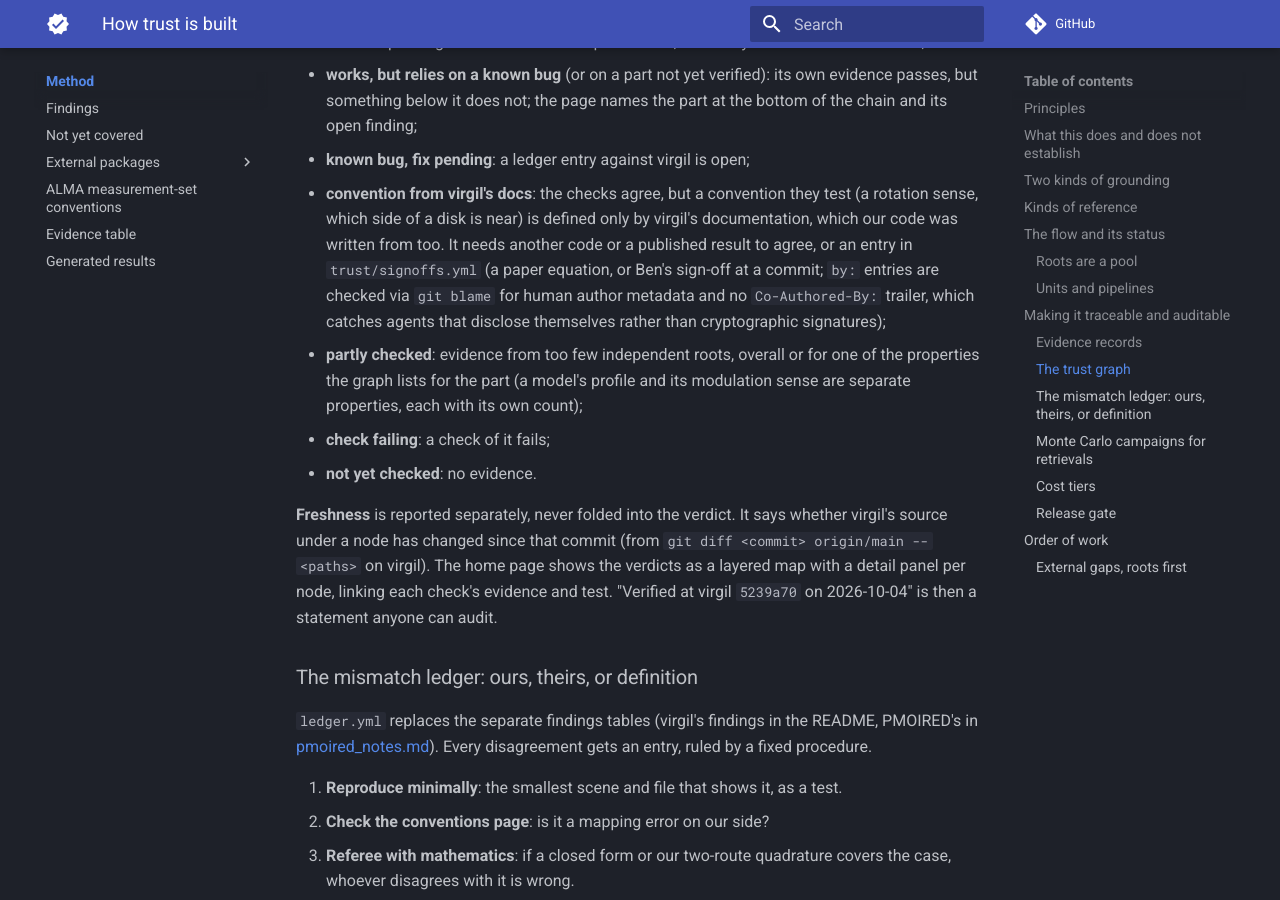
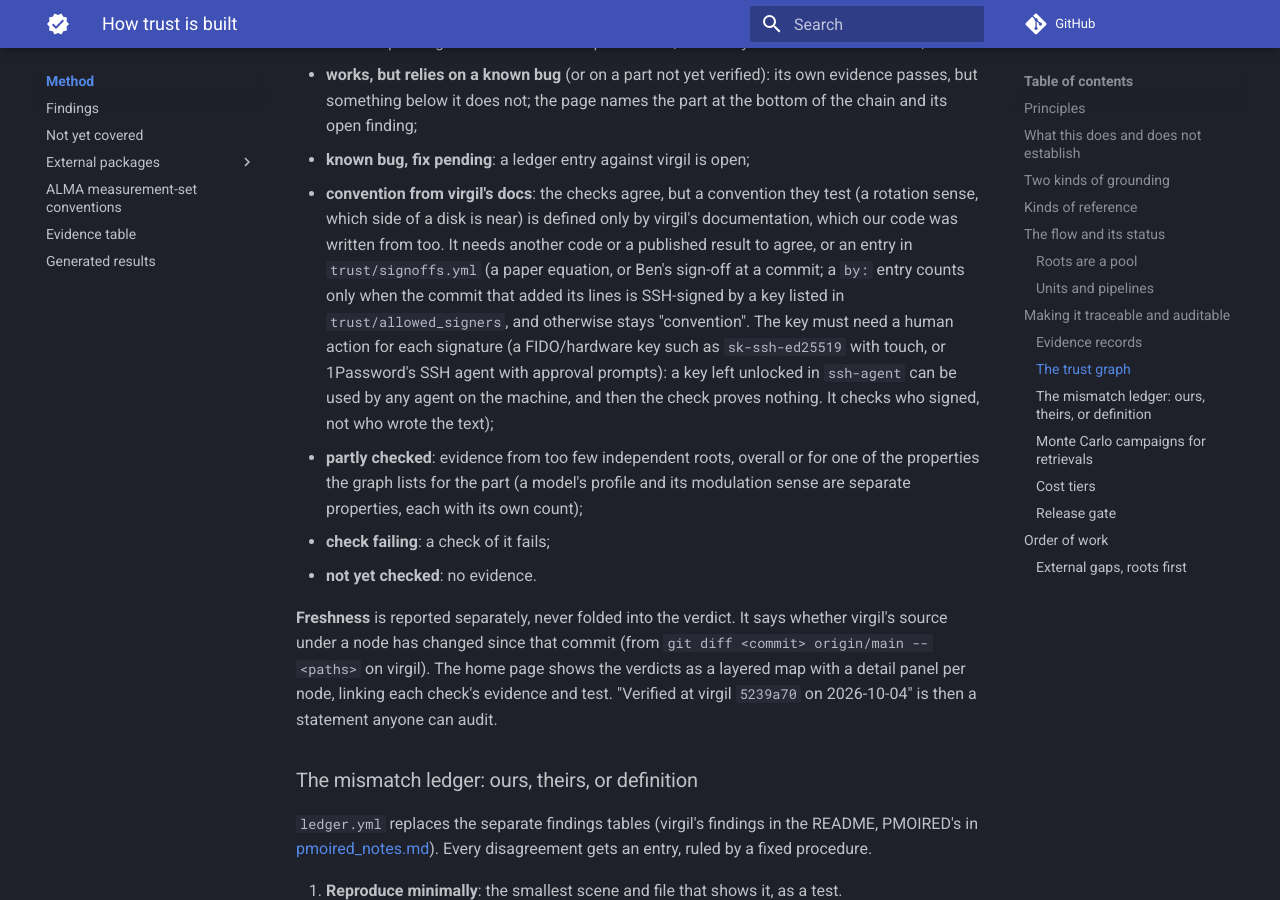
Before and after one commit to benjaminpope/virgil-validation, an MkDocs documentation site: the page built from docs/method/index.md, in a window 1280 px wide and 900 px high, scrolled down 5998 px. Built offline with MkDocs 1.6.1 and Material for MkDocs 9.7.7, drawn with Linux system fonts in a browser that asks for light colours; comment, search, counter and statistics services are not loaded.

Commit message:
Sign-offs: require an SSH signature from trust/allowed_signers, not names or trailers
Co-Authored-By: Claude Sonnet 5.5 <noreply@anthropic.com>

```diff
--- a/docs/method/index.md
+++ b/docs/method/index.md
@@ -264,9 +264,13 @@ The verdicts are:
   by virgil's documentation, which our code was written from too. It needs
   another code or a published result to agree, or an entry in
   `trust/signoffs.yml` (a paper equation, or Ben's sign-off at a commit;
-  `by:` entries are checked via `git blame` for human author metadata and
-  no `Co-Authored-By:` trailer, which catches agents that disclose themselves
-  rather than cryptographic signatures);
+  a `by:` entry counts only when the commit that added its lines is
+  SSH-signed by a key listed in `trust/allowed_signers`, and otherwise stays
+  "convention". The key must need a human action for each signature (a
+  FIDO/hardware key such as `sk-ssh-ed25519` with touch, or 1Password's SSH
+  agent with approval prompts): a key left unlocked in `ssh-agent` can be
+  used by any agent on the machine, and then the check proves nothing. It
+  checks who signed, not who wrote the text);
 * **partly checked**: evidence from too few independent roots, overall or
   for one of the properties the graph lists for the part (a model's
   profile and its modulation sense are separate properties, each with its
```
Also changed, not shown: 4 other files.
